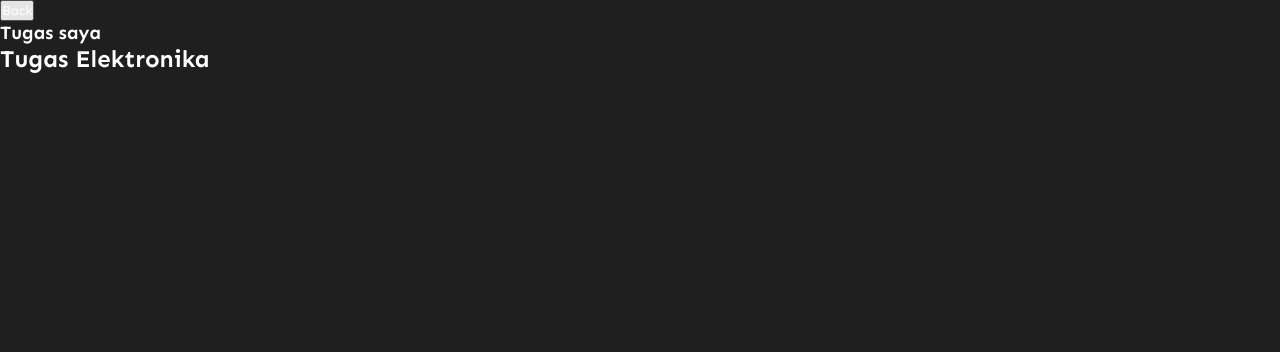
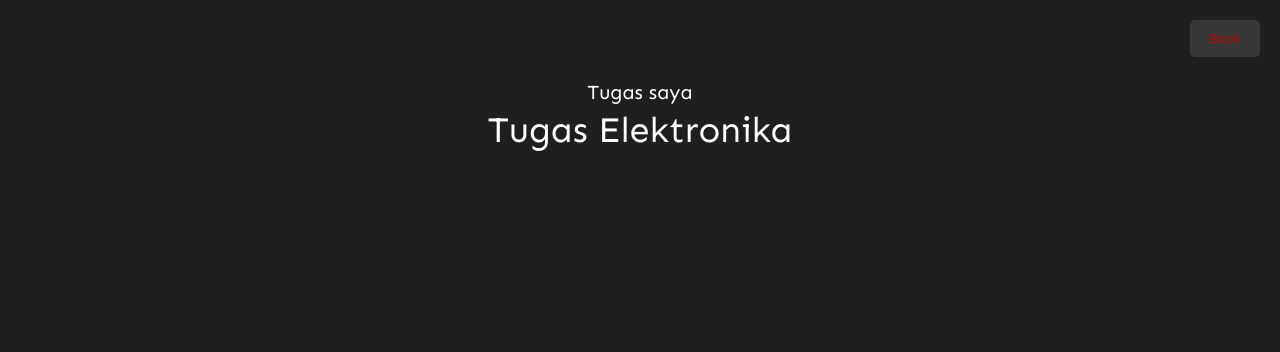
Before and after one commit to NSM110106/Naufal-Shofiyyul, a plain HTML site: page tugas.html in a window 1280 px wide. Shown: the top 352 px of the page. Drawn offline with Linux system fonts and the light colour scheme.

Commit message:
Update Untitled-3.css

```diff
--- a/Untitled-3.css
+++ b/Untitled-3.css
@@ -830,3 +830,49 @@ width: 35px;
         z-index: 11;
     }
 }
+.back-button {
+    position: fixed;
+    top: 20px;
+    right: 20px;
+    padding: 10px 20px;
+    background-color: #383737;
+    color: rgb(199, 4, 4);
+    border: none;
+    border-radius: 5px;
+    cursor: pointer;
+    z-index: 9999;
+  }
+
+  .back-button:hover {
+    background-color: #000000;
+  }
+  .section {
+    padding-block: 5rem 2rem;
+  }
+  .section__title,
+.section__subtitle {
+  text-align: center;
+  color: var(--title-color);
+  font-weight: var(--font-semi-bold);
+}
+
+.section__title {
+  font-size: var(--h1-font-size);
+  margin-bottom: 1.5rem;
+}
+
+.section__subtitle {
+  font-size: var(--small-font-size);
+  margin-bottom: .25rem;
+}
+
+.section__subtitle span {
+  color: var(--first-color);
+}
+.section__title{
+    font-size: 36px;
+  }
+
+  .section__subtitle{
+    font-size: 20px;
+  }
```
